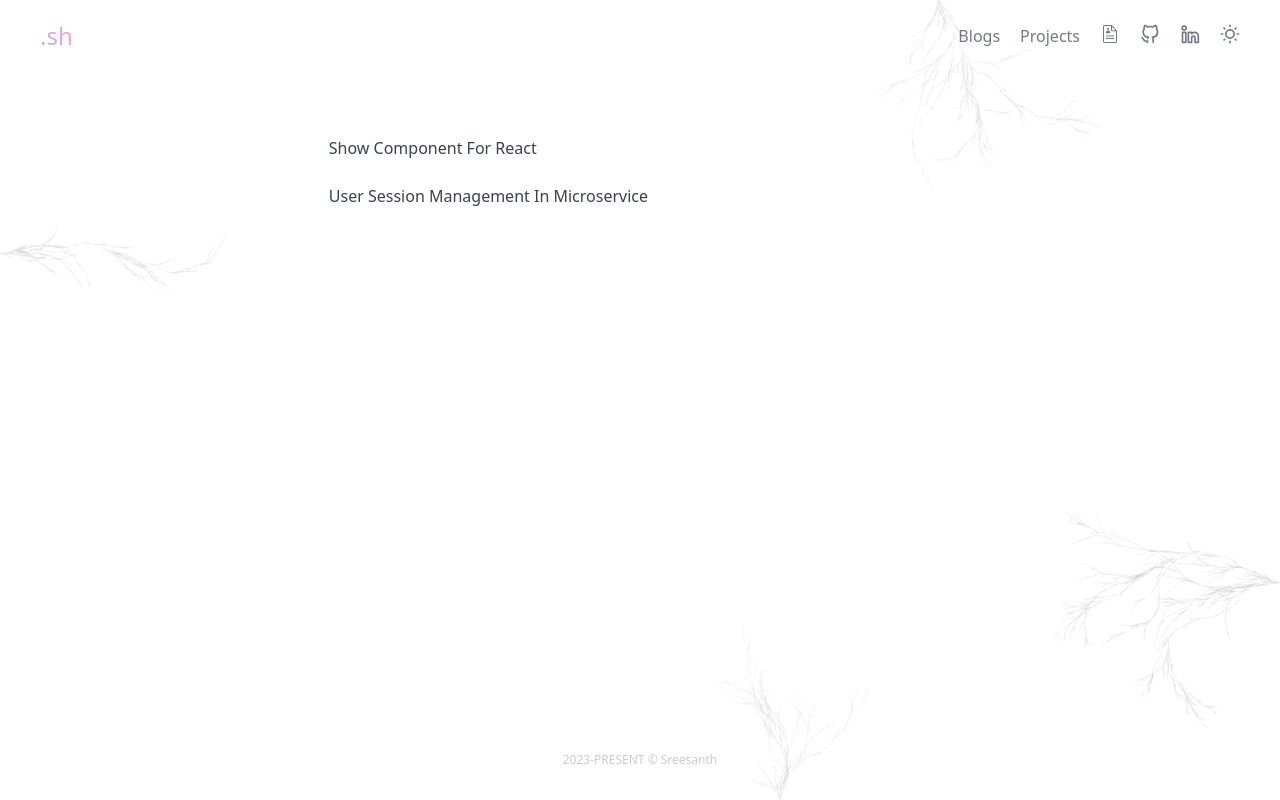
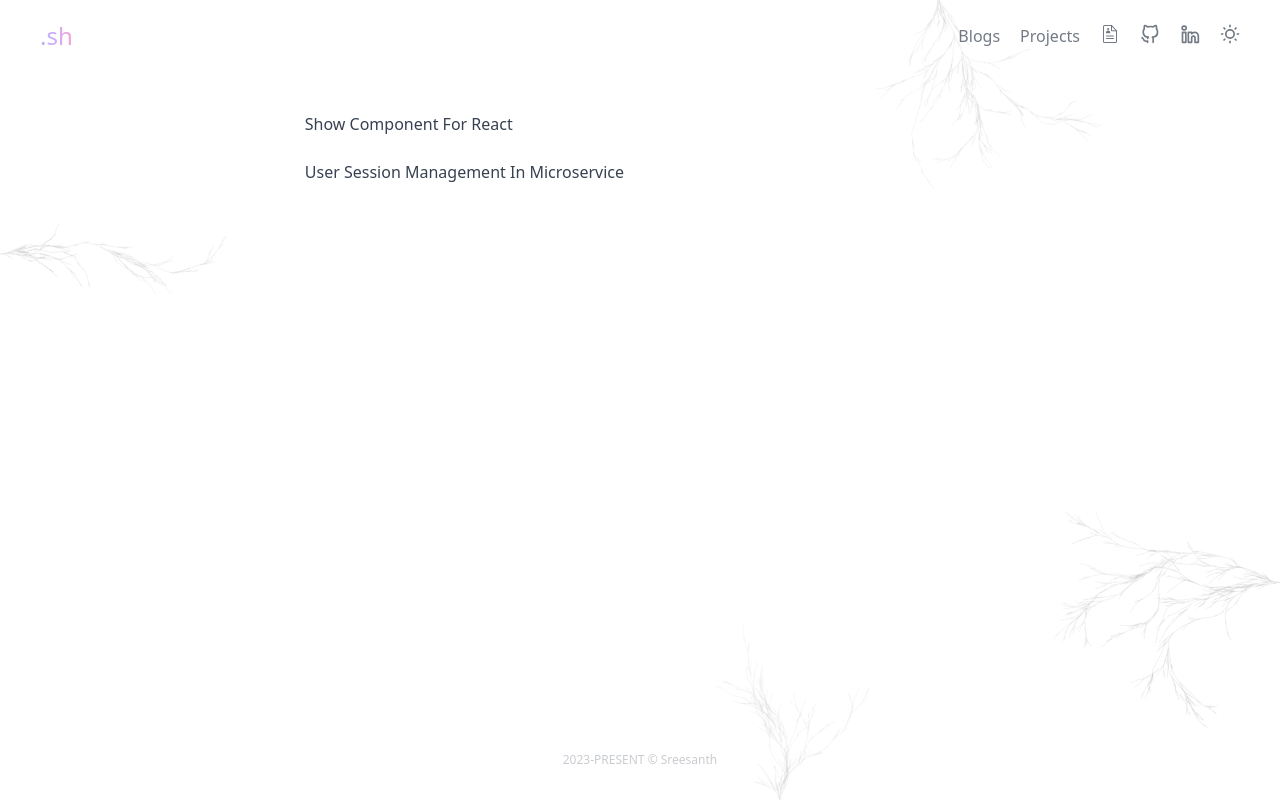
Before and after one commit to Sreesanth46/sreesanth.me, a Vue app: page /blogs in a window 1280 px wide. Built offline with nearby package versions, Linux system fonts and the light colour scheme.

Commit message:
style: removed container padding

```diff
--- a/src/pages/blogs/Blogs.vue
+++ b/src/pages/blogs/Blogs.vue
@@ -7,7 +7,7 @@ const prettyName = (name: string) => name.split('-').join(' ');
 </script>
 
 <template>
-  <div class="max-w-[75ch] m-auto pt-4 md:p-6">
+  <div class="max-w-[75ch] m-auto">
     <div v-if="route.name === 'Blogs'" class="flex flex-col gap-2">
       <router-link
         :to="`blogs/${name}`"
```
